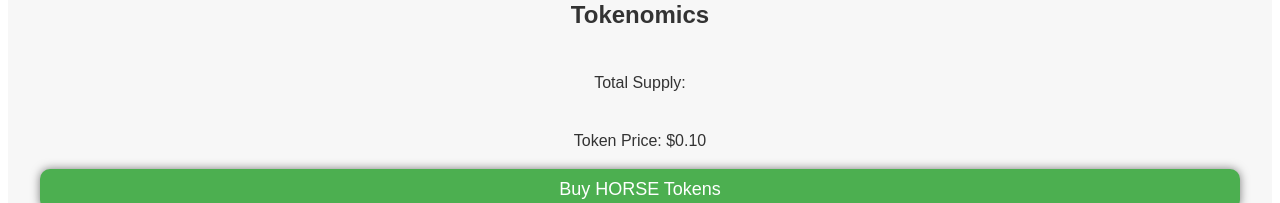
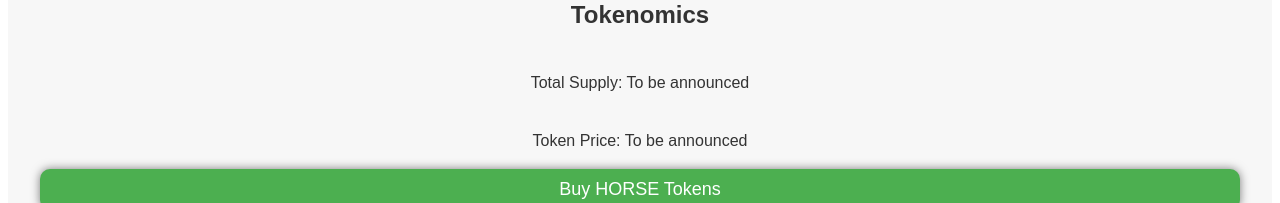
Before and after one commit to HitmanBoi/Memethon, a React (Vite) app in the folder Juan_Horse/src/Juan_Horse_frontend/: page / in a window 1280 px wide. Shown: the part 1183-1386 px from the top of the page. Built offline with nearby package versions, Linux system fonts and the light colour scheme.

Commit message:
Updated Page

```diff
--- a/Juan_Horse/src/Juan_Horse_frontend/src/App.jsx
+++ b/Juan_Horse/src/Juan_Horse_frontend/src/App.jsx
@@ -32,8 +32,8 @@ const App = () => {
       </section>
       <section className="tokenomics">
         <h2>Tokenomics</h2>
-        <p>Total Supply: </p>
-        <p>Token Price: $0.10</p>
+        <p>Total Supply: To be announced </p>
+        <p>Token Price: To be announced</p>
         <button>Buy HORSE Tokens</button>
         <img src="public/Horse_grazing.jpeg" alt="Horse Grazing" height={100} />
       </section>
```
